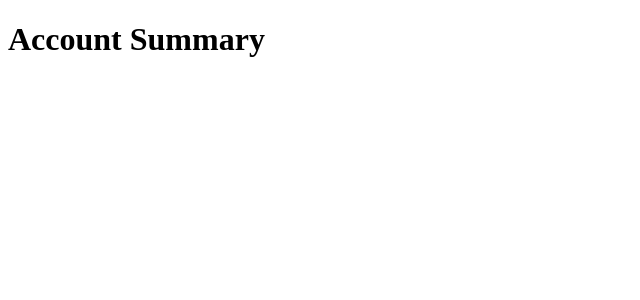
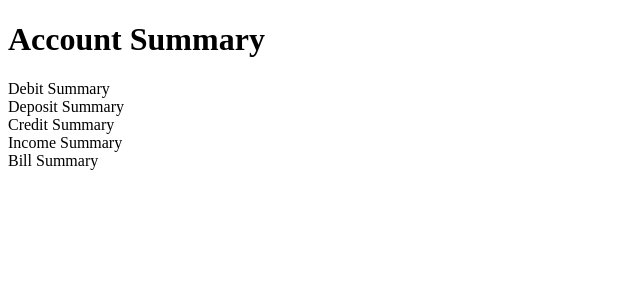
Before and after one commit to pathend98/MyMoneyMind, a React (Vite) app: page / in a window 1280 px wide. Shown: the top 300 px of the page, without its empty margins (0-640 px from the left). Built offline with nearby package versions, Linux system fonts and the light colour scheme.

Commit message:
chore: bring summary components into account summary

```diff
--- a/src/account-summary/AccountSummary.tsx
+++ b/src/account-summary/AccountSummary.tsx
@@ -1,7 +1,20 @@
+import { BillSummary } from "@/bill/BillSummary";
+import { CreditSummary } from "@/credit/CreditSummary";
+import { DebitSummary } from "@/debit/DebitSummary";
+import { DepositSummary } from "@/deposit/DepositSummary";
+import { IncomeSummary } from "@/income/IncomeSumary";
+
 const AccountSummary = (): JSX.Element => {
   return (
     <div>
       <h1>Account Summary</h1>
+      <DebitSummary />
+      <DepositSummary />
+
+      <CreditSummary />
+
+      <IncomeSummary />
+      <BillSummary />
     </div>
   );
 };
```
